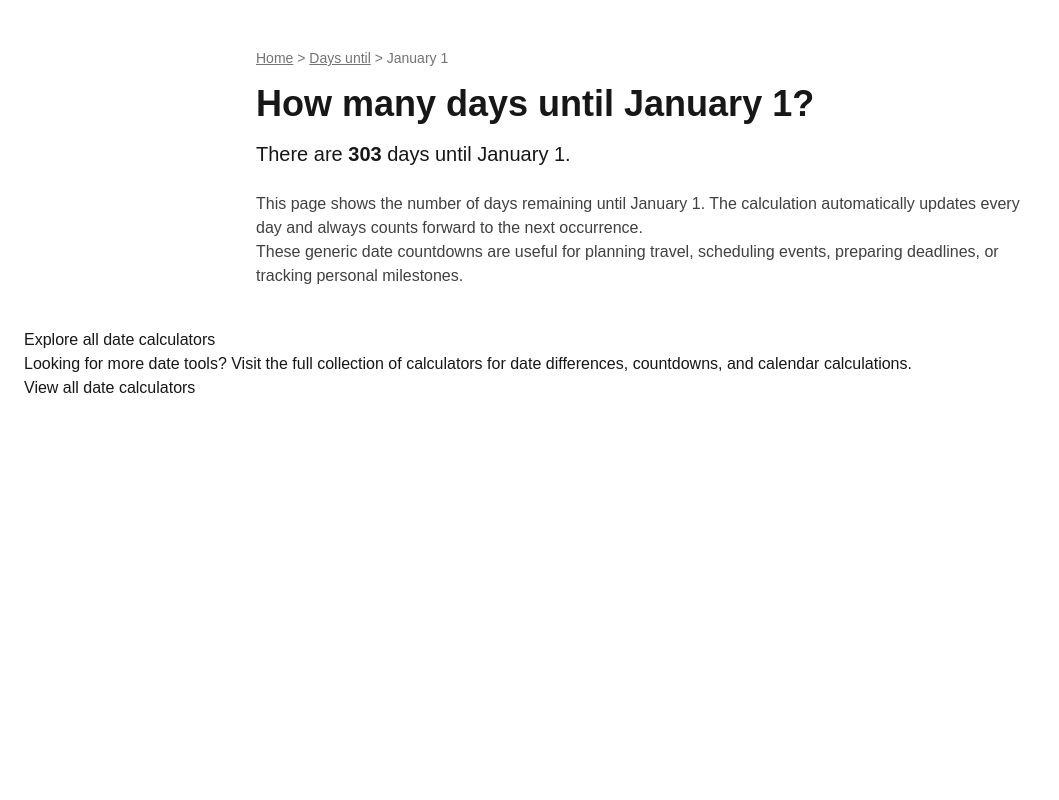
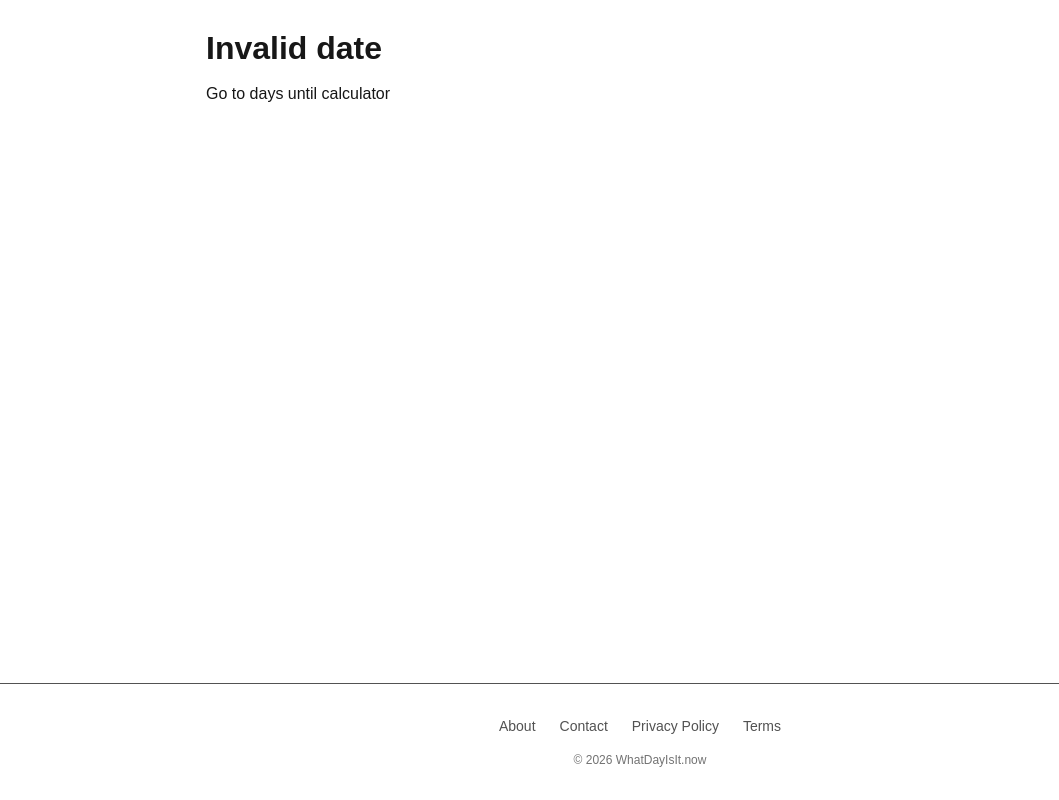
Before and after one commit to bosmeel/whatdayisit-now, a Next.js app: page /days-until-date/1/1 in a window 1280 px wide. Shown: the top 800 px of the page, without its empty margins (0-1059 px from the left). Built offline with nearby package versions, Linux system fonts and the light colour scheme.

Commit message:
fix duplicate day slug in days-until-date route

```diff
--- a/app/days-until-date/[month]/[day]/[day]/page.tsx
+++ /dev/null
@@ -1,53 +0,0 @@
-import Link from "next/link";
-import type { Metadata } from "next";
-import { MONTHS } from "@/lib/months";
-import { getDaysBetween } from "@/lib/dateDifference";
-
-export const dynamic = "force-dynamic";
-
-export function generateMetadata({ params }: { params: { month: string; day: string } }): Metadata {
-  return {
-    title: `Days until ${params.month} ${params.day}`,
-    description: "Calculate how many days are left until a date.",
-    alternates: { canonical: `/days-until/${params.month}/${params.day}` },
-  };
-}
-
-export default function Page({ params }: { params: { month: string; day: string } }) {
-  const monthKey = params.month.toLowerCase();
-  const monthIndex = MONTHS[monthKey];
-  const day = Number(params.day);
-
-  if (monthIndex === undefined || !Number.isFinite(day) || day < 1 || day > 31) {
-    return (
-      <main style={{ maxWidth: 900, margin: "0 auto", padding: "24px 16px" }}>
-        <h1 style={{ fontSize: 32, fontWeight: 800 }}>Invalid date</h1>
-        <p style={{ marginTop: 10 }}>
-          <Link href="/days-until">Go to days until calculator</Link>
-        </p>
-      </main>
-    );
-  }
-
-  const today = new Date();
-  let target = new Date(today.getFullYear(), monthIndex, day);
-  if (target.getTime() < today.getTime()) target = new Date(today.getFullYear() + 1, monthIndex, day);
-
-  const days = getDaysBetween(today, target);
-  const monthName = target.toLocaleDateString("en-US", { month: "long" });
-
-  return (
-    <main style={{ maxWidth: 900, margin: "0 auto", padding: "24px 16px" }}>
-      <h1 style={{ fontSize: 36, fontWeight: 800 }}>Days until {monthName} {day}</h1>
-      <p style={{ marginTop: 10, lineHeight: 1.6 }}>
-        There are <strong>{days}</strong> days until {monthName} {day}.
-      </p>
-      <p style={{ marginTop: 18 }}>
-        <Link href={`/days-until?month=${monthKey}&day=${day}`}>Open in calculator</Link>
-      </p>
-      <p style={{ marginTop: 10 }}>
-        <Link href="/date-calculators">All date calculators</Link>
-      </p>
-    </main>
-  );
-}
--- a/app/days-until-date/[month]/[day]/page.tsx
+++ b/app/days-until-date/[month]/[day]/page.tsx
@@ -1,117 +1,53 @@
+import Link from "next/link";
+import type { Metadata } from "next";
+import { MONTHS } from "@/lib/months";
+import { getDaysBetween } from "@/lib/dateDifference";
+
 export const dynamic = "force-dynamic";
 
-import Link from "next/link";
-import DateCalculatorsLink from "@/components/DateCalculatorsLink"
-
-function getDaysUntil(month: number, day: number) {
-  const now = new Date();
-  const currentYear = now.getFullYear();
-  const target = new Date(currentYear, month - 1, day);
-
-  if (target.getTime() < now.getTime()) {
-    target.setFullYear(currentYear + 1);
-  }
-
-  const diff = target.getTime() - now.getTime();
-  return Math.ceil(diff / (1000 * 60 * 60 * 24));
+export function generateMetadata({ params }: { params: { month: string; day: string } }): Metadata {
+  return {
+    title: `Days until ${params.month} ${params.day}`,
+    description: "Calculate how many days are left until a date.",
+    alternates: { canonical: `/days-until/${params.month}/${params.day}` },
+  };
 }
 
-export default async function DaysUntilDatePage(
-  { params }: { params: Promise<{ month: string; day: string }> }
-) {
-  const { month, day } = await params;
+export default function Page({ params }: { params: { month: string; day: string } }) {
+  const monthKey = params.month.toLowerCase();
+  const monthIndex = MONTHS[monthKey];
+  const day = Number(params.day);
 
-  const numericMonth = Number(month);
-  const numericDay = Number(day);
-
-  if (
-    Number.isNaN(numericMonth) ||
-    Number.isNaN(numericDay) ||
-    numericMonth < 1 ||
-    numericMonth > 12 ||
-    numericDay < 1 ||
-    numericDay > 31
-  ) {
+  if (monthIndex === undefined || !Number.isFinite(day) || day < 1 || day > 31) {
     return (
-      <main className="min-h-screen flex items-center justify-center">
-        <p>Invalid date.</p>
+      <main style={{ maxWidth: 900, margin: "0 auto", padding: "24px 16px" }}>
+        <h1 style={{ fontSize: 32, fontWeight: 800 }}>Invalid date</h1>
+        <p style={{ marginTop: 10 }}>
+          <Link href="/days-until">Go to days until calculator</Link>
+        </p>
       </main>
     );
   }
 
-  const now = new Date();
-  const monthName = new Date(
-    now.getFullYear(),
-    numericMonth - 1,
-    numericDay
-  ).toLocaleString("en-US", { month: "long" });
+  const today = new Date();
+  let target = new Date(today.getFullYear(), monthIndex, day);
+  if (target.getTime() < today.getTime()) target = new Date(today.getFullYear() + 1, monthIndex, day);
 
-  const daysLeft = getDaysUntil(numericMonth, numericDay);
-
-  const faqSchema = {
-    "@context": "https://schema.org",
-    "@type": "FAQPage",
-    mainEntity: [
-      {
-        "@type": "Question",
-        name: `How many days until ${monthName} ${numericDay}?`,
-        acceptedAnswer: {
-          "@type": "Answer",
-          text: `There are ${daysLeft} days until ${monthName} ${numericDay}.`,
-        },
-      },
-      {
-        "@type": "Question",
-        name: "Does this update automatically?",
-        acceptedAnswer: {
-          "@type": "Answer",
-          text: "Yes. The countdown automatically updates every day.",
-        },
-      },
-    ],
-  };
+  const days = getDaysBetween(today, target);
+  const monthName = target.toLocaleDateString("en-US", { month: "long" });
 
   return (
-    <main className="min-h-screen bg-white text-neutral-900 px-6 py-12">
-      <script
-        type="application/ld+json"
-        dangerouslySetInnerHTML={{ __html: JSON.stringify(faqSchema) }}
-      />
-
-      <div className="max-w-3xl mx-auto">
-
-        <nav className="text-sm text-neutral-500 mb-4">
-          <Link href="/" className="underline">Home</Link>
-          {" > "}
-          <Link href="/days-until" className="underline">Days until</Link>
-          {" > "}
-          <span>{monthName} {numericDay}</span>
-        </nav>
-
-        <h1 className="text-4xl font-semibold mb-4">
-          How many days until {monthName} {numericDay}?
-        </h1>
-
-        <p className="text-xl mb-6">
-          There are <strong>{daysLeft}</strong> days until {monthName} {numericDay}.
-        </p>
-
-        <div className="prose max-w-none text-neutral-700">
-          <p>
-            This page shows the number of days remaining until
-            {` ${monthName} ${numericDay}.`} The calculation automatically
-            updates every day and always counts forward to the next occurrence.
-          </p>
-
-          <p>
-            These generic date countdowns are useful for planning travel,
-            scheduling events, preparing deadlines, or tracking personal
-            milestones.
-          </p>
-        </div>
-
-      </div>
-      <DateCalculatorsLink />
+    <main style={{ maxWidth: 900, margin: "0 auto", padding: "24px 16px" }}>
+      <h1 style={{ fontSize: 36, fontWeight: 800 }}>Days until {monthName} {day}</h1>
+      <p style={{ marginTop: 10, lineHeight: 1.6 }}>
+        There are <strong>{days}</strong> days until {monthName} {day}.
+      </p>
+      <p style={{ marginTop: 18 }}>
+        <Link href={`/days-until?month=${monthKey}&day=${day}`}>Open in calculator</Link>
+      </p>
+      <p style={{ marginTop: 10 }}>
+        <Link href="/date-calculators">All date calculators</Link>
+      </p>
     </main>
   );
 }
```
